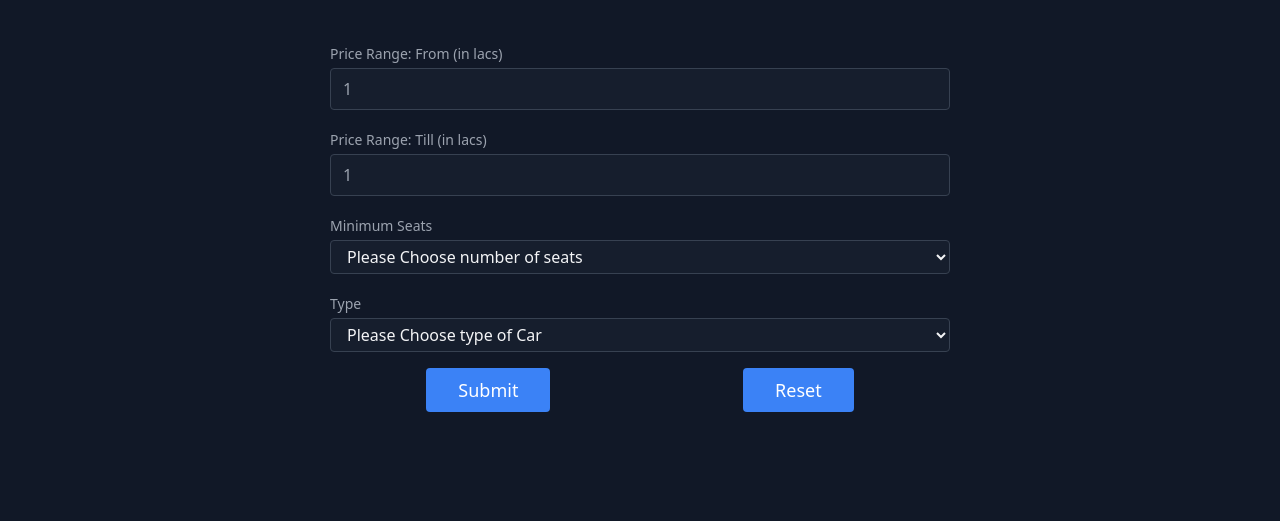
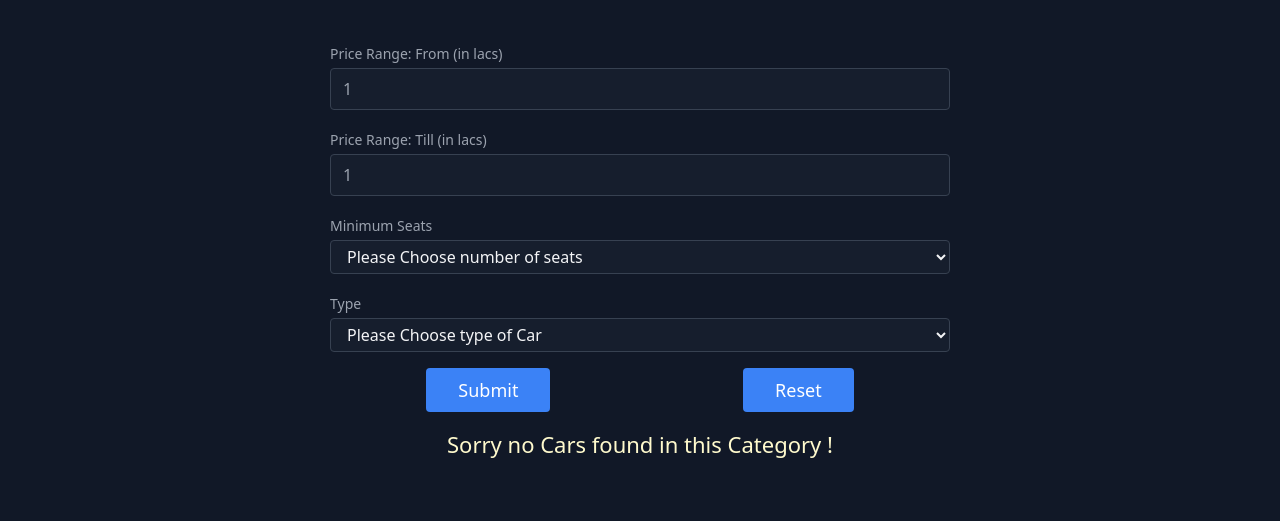
Before and after one commit to Alok5102R/whichcar, a plain HTML site: page page/choose.html in a window 1280 px wide. Both pictures are taken after a click on the button "Submit". Shown: the part 256-777 px from the top of the page. Drawn offline with nearby package versions, Linux system fonts and the light colour scheme.

Commit message:
for zero result feedback added

```diff
--- a/page/choose.html
+++ b/page/choose.html
@@ -82,6 +82,8 @@
                   <div class="relative">
 
                   </div>
+
+                  <h2 class="noresult_text">Sorry no Cars found in this Category !</h2>
                   <div class="relative" id="carList">
                     <h5 class="leading-7 text-sm text-gray-400"></h5>
                   </div>
--- a/utils/script.js
+++ b/utils/script.js
@@ -1,5 +1,6 @@
 let carListContainer = document.getElementById('carList');
 let suggestionHeading = document.getElementsByClassName('suggestions')[0];
+let noresult_textContainer = document.getElementsByClassName('noresult_text')[0];
 
 let cars = {};
 
@@ -46,6 +47,14 @@ function getFilteredCars() {
   if(selectedCars.length > 0) {
     suggestionHeading.style.display = 'block';
     carListContainer.innerHTML = '';
+    noresult_textContainer.style.display = 'none';
+  }
+  else{
+    noresult_textContainer.style.display = 'block';
+    noresult_textContainer.classList.remove('noresult_text');
+    void noresult_textContainer.offsetWidth;
+    noresult_textContainer.classList.add('noresult_text');
+    console.log("trigered!");
   }
   for(let i = 0; i < selectedCars.length; i++) {
     let carLink = document.createElement('a');
--- a/utils/style.css
+++ b/utils/style.css
@@ -21,10 +21,34 @@ html, body {
   animation: slide 12s infinite;
 }
 
+.noresult_text{
+  display: none;
+  font-size: 22px;
+  text-align: center;
+  color: lemonchiffon;
+  animation: shake 0.2s 2;
+}
+
 /* .but:hover {
   background-color: aliceblue;
   color: blue;
 } */
+
+@keyframes shake{
+  0%{
+    transform: translateX(0)
+  }
+  25%{
+    transform: translateX(12px);
+  }
+
+  50%{
+    transform: translateX(-12px);
+  }
+  100%{
+    transform: translateX(0px);
+  }
+}
 
 @keyframes slide {
   0% {
```
